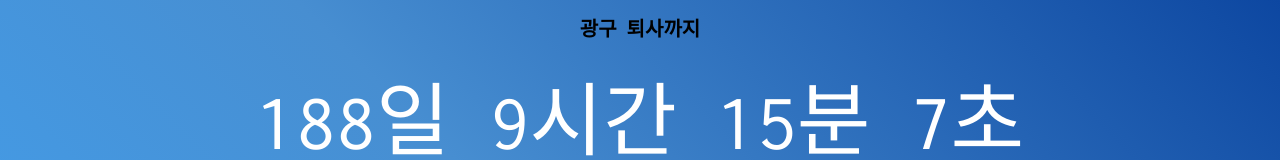
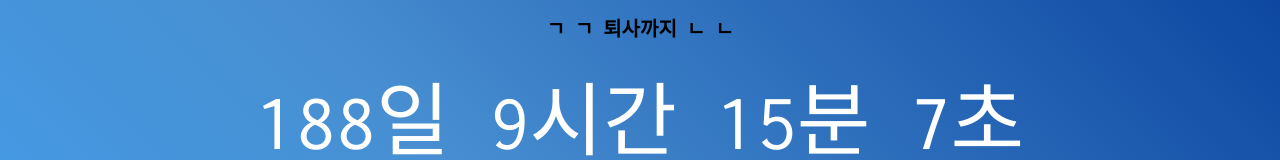
Before and after one commit to dong3789/getout, a plain HTML site: page index.html in a window 1280 px wide. Shown: the top 160 px of the page. Drawn offline with Linux system fonts and the light colour scheme.

Commit message:
이름변경

```diff
--- a/index.html
+++ b/index.html
@@ -7,7 +7,7 @@
     <link rel="stylesheet" href="style.css">
 </head>
 <body>
-    <h1>광구 퇴사까지 </h1>
+    <h1>ㄱ ㄱ 퇴사까지 ㄴ ㄴ</h1>
     <div style="text-align: center;">
         <span id="timer" style="color:white; font-size: 80px;">clock</span>
     </div>
```
